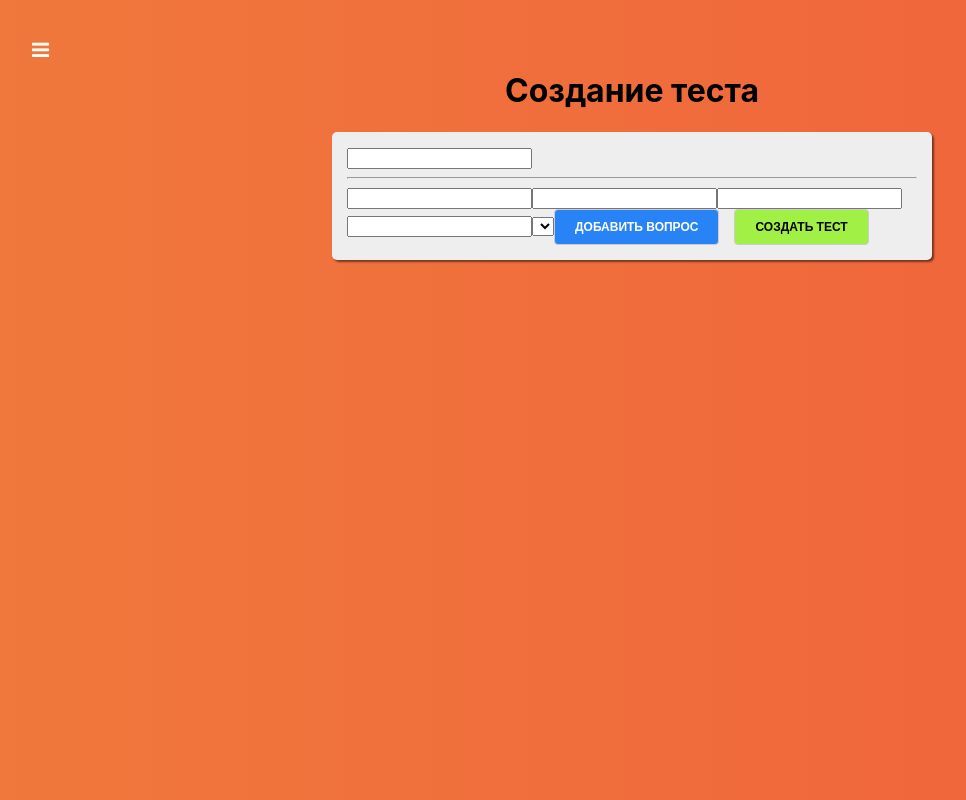
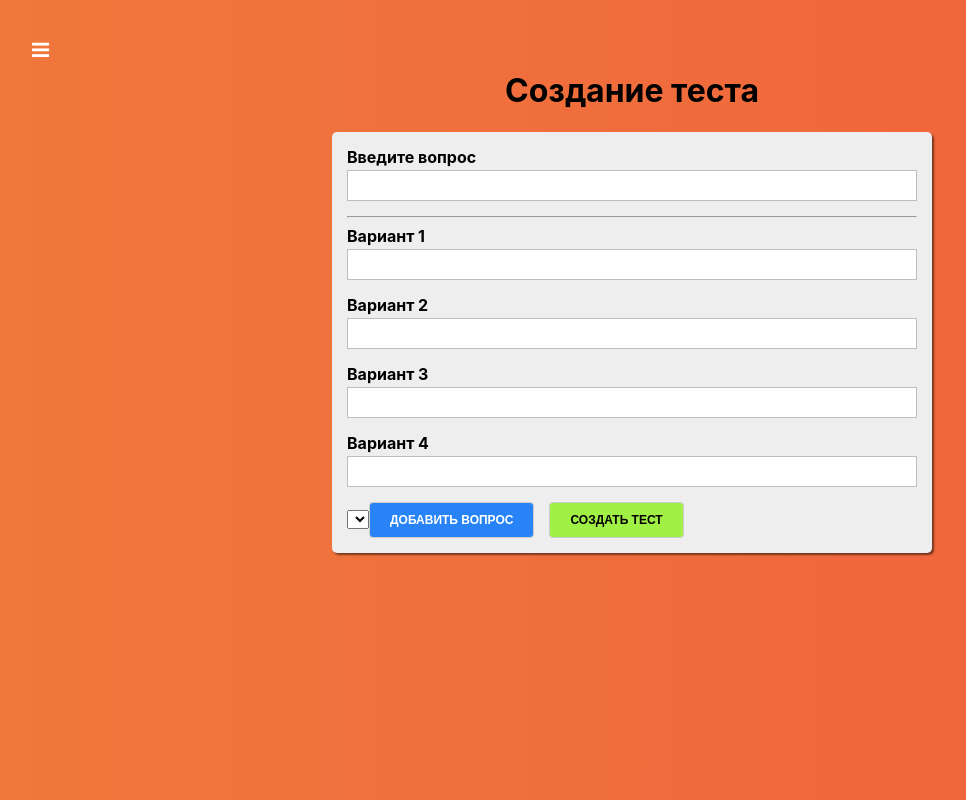
Before and after one commit to DmitriySmolin/react-quiz, a React (Create React App) app: page /quiz-creator in a window 1280 px wide. Shown: the whole page, without its empty margins (8-974 px from the left). Built offline with nearby package versions, Linux system fonts and the light colour scheme.

Commit message:
add form controls functions

```diff
--- a/src/App.js
+++ b/src/App.js
@@ -1,6 +1,6 @@
 import React, { Component } from "react";
 import "./App.css";
-import Layout from "./hoc/Layout";
+import Layout from "./hoc/Layout/Layout";
 import { Switch, Route } from "react-router-dom";
 import Quiz from "./containers/Quiz/Quiz";
 import QuizList from "./containers/QuizList/QuizList";
--- a/src/containers/QuizCreator/QuizCreator.css
+++ b/src/containers/QuizCreator/QuizCreator.css
@@ -7,7 +7,7 @@
   background: linear-gradient(270deg, #f0613c 0%, #f0783c 100%);
 }
 
-.QuizCreator>div {
+.QuizCreator > div {
   width: 100%;
   max-width: 600px;
   padding: 0 20px;
@@ -21,5 +21,5 @@
   background: #eee;
   border-radius: 5px;
   padding: 15px;
-    box-shadow: 2px 2px 2px rgba(0, 0, 0, .5);
+  box-shadow: 2px 2px 2px rgba(0, 0, 0, 0.5);
 }
--- a/src/containers/QuizCreator/QuizCreator.js
+++ b/src/containers/QuizCreator/QuizCreator.js
@@ -1,25 +1,77 @@
 import React, { Component } from "react";
 import "./QuizCreator.css";
 import Button from "../../components/UI/Button/Button";
+import Input from "../../components/UI/Input/Input";
+import { createControl } from "../../form/formFramework";
+import Auxiliary from "../../hoc/Auxiliary/Auxiliary";
+
+function createOptionControl(number) {
+  return createControl(
+    {
+      label: `Вариант ${number}`,
+      errorMessage: "Значение не может быть пустым",
+      id: number
+    },
+    { required: true }
+  );
+}
+
+function createFormControls() {
+  return {
+    question: createControl(
+      {
+        label: "Введите вопрос",
+        errorMessage: "Вопрос не может быть пустым"
+      },
+      { required: true }
+    ),
+    option1: createOptionControl(1),
+    option2: createOptionControl(2),
+    option3: createOptionControl(3),
+    option4: createOptionControl(4)
+  };
+}
+
 export default class QuizCreator extends Component {
+  state = {
+    quiz: [],
+    formControls: createFormControls()
+  };
   submitHandler = event => {
     event.preventDefault();
   };
   addQuestionHandler = () => {};
   createQuizHandler = () => {};
 
+  changeHandler = (value, controlName) => {};
+  renderControls() {
+    return Object.keys(this.state.formControls).map((controlName, index) => {
+      const control = this.state.formControls[controlName];
+      return (
+        <Auxiliary key={controlName + index}>
+          <Input
+            label={control.label}
+            vale={control.value}
+            valid={control.valid}
+            shouldValidate={!!control.validation}
+            touched={control.touched}
+            errorMessage={control.errorMessage}
+            onChange={event =>
+              this.changeHandler(event.target.value, controlName)
+            }
+          />
+          {index === 0 ? <hr /> : null}
+        </Auxiliary>
+      );
+    });
+  }
   render() {
     return (
       <div className="QuizCreator">
         <div>
           <h1>Создание теста</h1>
           <form onSubmit={this.submitHandler}>
-            <input type="text" />
-            <hr />
-            <input type="text" />
-            <input type="text" />
-            <input type="text" />
-            <input type="text" />
+            {this.renderControls()}
             <select></select>
             <Button type="btnPrimary" onClick={this.addQuestionHandler}>
               Добавить вопрос
--- /dev/null
+++ b/src/form/formFramework.js
@@ -0,0 +1,9 @@
+export function createControl(config, validation) {
+  return {
+    ...config,
+    validation,
+    valid: !validation,
+    touched: false,
+    value: ""
+  };
+}
--- /dev/null
+++ b/src/hoc/Auxiliary/Auxiliary.js
@@ -0,0 +1,2 @@
+const Auxiliary = props => props.children;
+export default Auxiliary
--- /dev/null
+++ b/src/hoc/Layout/Layout.css
@@ -0,0 +1,10 @@
+.Layout{
+    height: 100vh;
+    display: flex;
+    flex-direction: column;
+}
+.Layout main{
+    display: flex;
+    flex-direction: column;
+    flex-grow: 1;
+}
--- /dev/null
+++ b/src/hoc/Layout/Layout.js
@@ -0,0 +1,34 @@
+import React, { Component } from "react";
+import "./Layout.css";
+import MenuToggle from "../../components/Navigation/MenuToggle/MenuToggle";
+import Drawer from "../../components/Navigation/Drawer/Drawer";
+
+class Layout extends Component {
+  state = {
+    menu: false
+  };
+  toggleMenuHandler = () => {
+    this.setState({
+      menu: !this.state.menu
+    });
+  };
+  menuCloseHandler = () => {
+    this.setState({
+      menu: false
+    });
+  };
+  render() {
+    return (
+      <div className="Layout">
+        <Drawer isOpen={this.state.menu} onClose={this.menuCloseHandler} />
+        <MenuToggle
+          onToggle={this.toggleMenuHandler}
+          isOpen={this.state.menu}
+        />
+        <main> {this.props.children} </main>
+      </div>
+    );
+  }
+}
+
+export default Layout;
```
Lines whose indentation alone changed are shown as unchanged.
